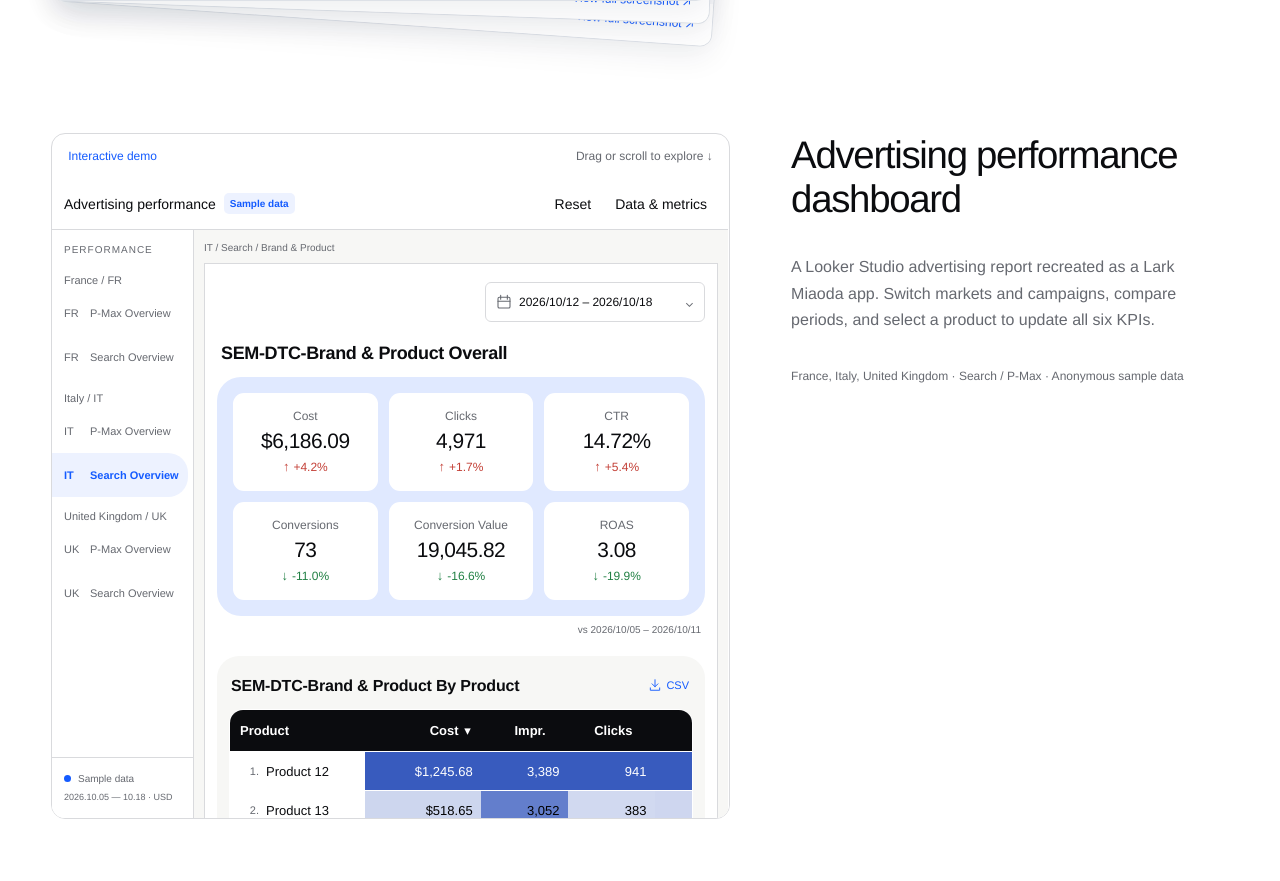
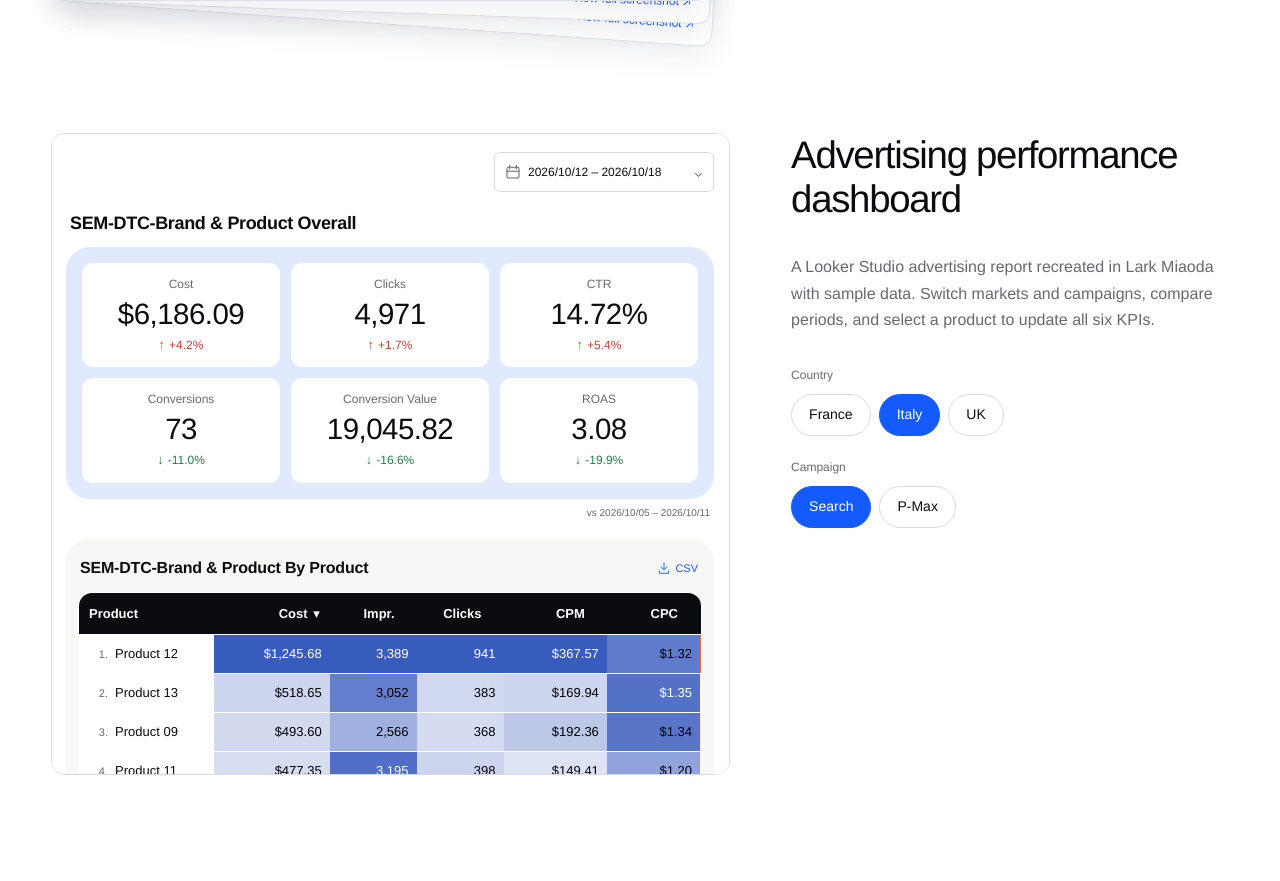
Before and after one commit to Sad-Salad-12/justinli, a Next.js app: page /justinli/ in a window 1280 px wide. Shown: the part 4260-5141 px from the top of the page. Built offline with nearby package versions, Linux system fonts and the light colour scheme.

Commit message:
refactor: move dashboard filters beside the portfolio description

```diff
--- a/app/advertising-dashboard.tsx
+++ b/app/advertising-dashboard.tsx
@@ -1,28 +1,43 @@
 "use client";
 
 import type { Language } from "./portfolio-content";
+import { useRef, useState } from "react";
 
 export function AdvertisingDashboard({ language, basePath }: { language: Language; basePath: string }) {
   const zh = language === "zh";
+  const frame = useRef<HTMLIFrameElement>(null);
+  const [country, setCountry] = useState("IT");
+  const [channel, setChannel] = useState("Search");
+  const updateReport = (nextCountry: string, nextChannel: string) => {
+    setCountry(nextCountry);
+    setChannel(nextChannel);
+    frame.current?.contentWindow?.postMessage({ type: "ad-demo:set-report", country: nextCountry, channel: nextChannel }, window.location.origin);
+  };
+  const countries = [{ code: "FR", label: zh ? "法国" : "France" }, { code: "IT", label: zh ? "意大利" : "Italy" }, { code: "UK", label: zh ? "英国" : "UK" }];
   return (
     <article className="selected-project advertising-project" id="advertising-dashboard">
       <div className="advertising-demo">
-        <div className="advertising-demo-caption">
-          <span>{zh ? "交互演示" : "Interactive demo"}</span>
-          <span>{zh ? "拖动或滚动探索 ↓" : "Drag or scroll to explore ↓"}</span>
-        </div>
         <iframe
+          ref={frame}
           key={language}
           src={`${basePath}/works/ad-performance-demo/index.html?lang=${language}`}
           title={zh ? "广告投放交互看板：切换国家、投放类型和日期，滚动查看产品明细" : "Interactive advertising dashboard: filter by country, campaign and date, then scroll through product performance"}
           loading="lazy"
           tabIndex={0}
+          onLoad={() => updateReport(country, channel)}
         />
       </div>
       <div className="selected-project-copy">
         <h3>{zh ? "广告投放分析看板" : "Advertising performance dashboard"}</h3>
-        <p>{zh ? "将 Looker Studio 广告报表复刻为飞书妙搭应用。切换国家与投放类型，对比周期表现，点击广告组联动六项指标。" : "A Looker Studio advertising report recreated as a Lark Miaoda app. Switch markets and campaigns, compare periods, and select a product to update all six KPIs."}</p>
-        <p className="selected-project-note">{zh ? "法国、意大利、英国 · Search / P-Max · 脱敏模拟数据" : "France, Italy, United Kingdom · Search / P-Max · Anonymous sample data"}</p>
+        <p>{zh ? "使用模拟数据，将 Looker Studio 广告报表复刻为飞书妙搭应用。切换国家与投放类型，对比周期表现，点击广告组联动六项指标。" : "A Looker Studio advertising report recreated in Lark Miaoda with sample data. Switch markets and campaigns, compare periods, and select a product to update all six KPIs."}</p>
+        <div className="advertising-controls">
+          <fieldset><legend>{zh ? "国家" : "Country"}</legend><div className="advertising-options">
+            {countries.map(item => <button type="button" key={item.code} aria-pressed={country === item.code} onClick={() => updateReport(item.code, channel)}>{item.label}</button>)}
+          </div></fieldset>
+          <fieldset><legend>{zh ? "投放类型" : "Campaign"}</legend><div className="advertising-options">
+            {["Search", "PMax"].map(item => <button type="button" key={item} aria-pressed={channel === item} onClick={() => updateReport(country, item)}>{item === "PMax" ? "P-Max" : "Search"}</button>)}
+          </div></fieldset>
+        </div>
       </div>
     </article>
   );
--- a/app/selected-projects.css
+++ b/app/selected-projects.css
@@ -34,8 +34,15 @@
 
 #advertising-dashboard{scroll-margin-top:140px}
 .advertising-demo{min-width:0;border:1px solid var(--line);border-radius:14px;overflow:hidden;background:var(--white)}
-.advertising-demo-caption{display:flex;justify-content:space-between;gap:16px;padding:14px 16px;font-size:12px;line-height:1.4;color:var(--muted)}
-.advertising-demo-caption>span:first-child{color:var(--blue)}
 .advertising-demo iframe{display:block;width:100%;height:640px;border:0;background:white}
 .advertising-demo iframe:focus-visible{outline:2px solid var(--blue);outline-offset:-2px}
-@media(max-width:800px){.advertising-demo iframe{height:600px}.advertising-demo-caption{font-size:11px;padding:12px}}
+.advertising-controls{display:grid;gap:22px;margin-top:32px}
+.advertising-controls fieldset{border:0;padding:0;margin:0;min-width:0}
+.advertising-controls legend{padding:0;margin-bottom:10px;font-size:12px;color:var(--muted)}
+.advertising-options{display:flex;flex-wrap:wrap;gap:8px}
+.advertising-options button{font:inherit;font-size:14px;line-height:1.2;min-height:42px;padding:10px 17px;border:1px solid var(--line);border-radius:24px;background:white;color:var(--ink);cursor:pointer;transition:background .15s,color .15s,border-color .15s}
+.advertising-options button:hover{border-color:var(--blue)}
+.advertising-options button[aria-pressed="true"]{background:var(--blue);border-color:var(--blue);color:white}
+.advertising-options button:focus-visible{outline:2px solid var(--blue);outline-offset:3px}
+@media(max-width:800px){.advertising-demo iframe{height:600px}.advertising-controls{margin-top:24px;gap:18px}}
+@media(prefers-reduced-motion:reduce){.advertising-options button{transition:none}}
--- a/public/works/ad-performance-demo/app.js
+++ b/public/works/ad-performance-demo/app.js
@@ -179,5 +179,12 @@
   $("#portfolio-channel").addEventListener("change", event => {
     $("#report-nav").querySelector(`[data-country="${state.country}"][data-channel="${event.target.value}"]`).click();
   });
+  window.addEventListener("message", event => {
+    if (event.source !== window.parent || event.origin !== window.location.origin) return;
+    const message = event.data;
+    if (!message || message.type !== "ad-demo:set-report" || !["FR", "IT", "UK"].includes(message.country) || !["Search", "PMax"].includes(message.channel)) return;
+    if (state.country === message.country && state.channel === message.channel) return;
+    $("#report-nav").querySelector(`[data-country="${message.country}"][data-channel="${message.channel}"]`).click();
+  });
   renderNavigation(); render();
 })();
--- a/public/works/ad-performance-demo/embed.css
+++ b/public/works/ad-performance-demo/embed.css
@@ -88,3 +88,11 @@ dialog p,.source-facts{font-size:13px}
   .kpi-number{font-size:clamp(18px,16cqi,30px)}
   .group-filter{width:100%}
 }
+
+/* The portfolio's adjacent controls own report navigation. */
+:root{--header-height:0px;--nav-width:0px}
+body{background:#fff}
+.app-header,.sidebar,.compact-filters,.report-context{display:none!important}
+main{margin:0;padding:0}
+.report-canvas{border:0;padding:18px 14px 14px}
+.date-popover{width:min(340px,calc(100vw - 40px))}
```
Also changed, not shown: 1 other file (tests, documents, lock files or other folders).
